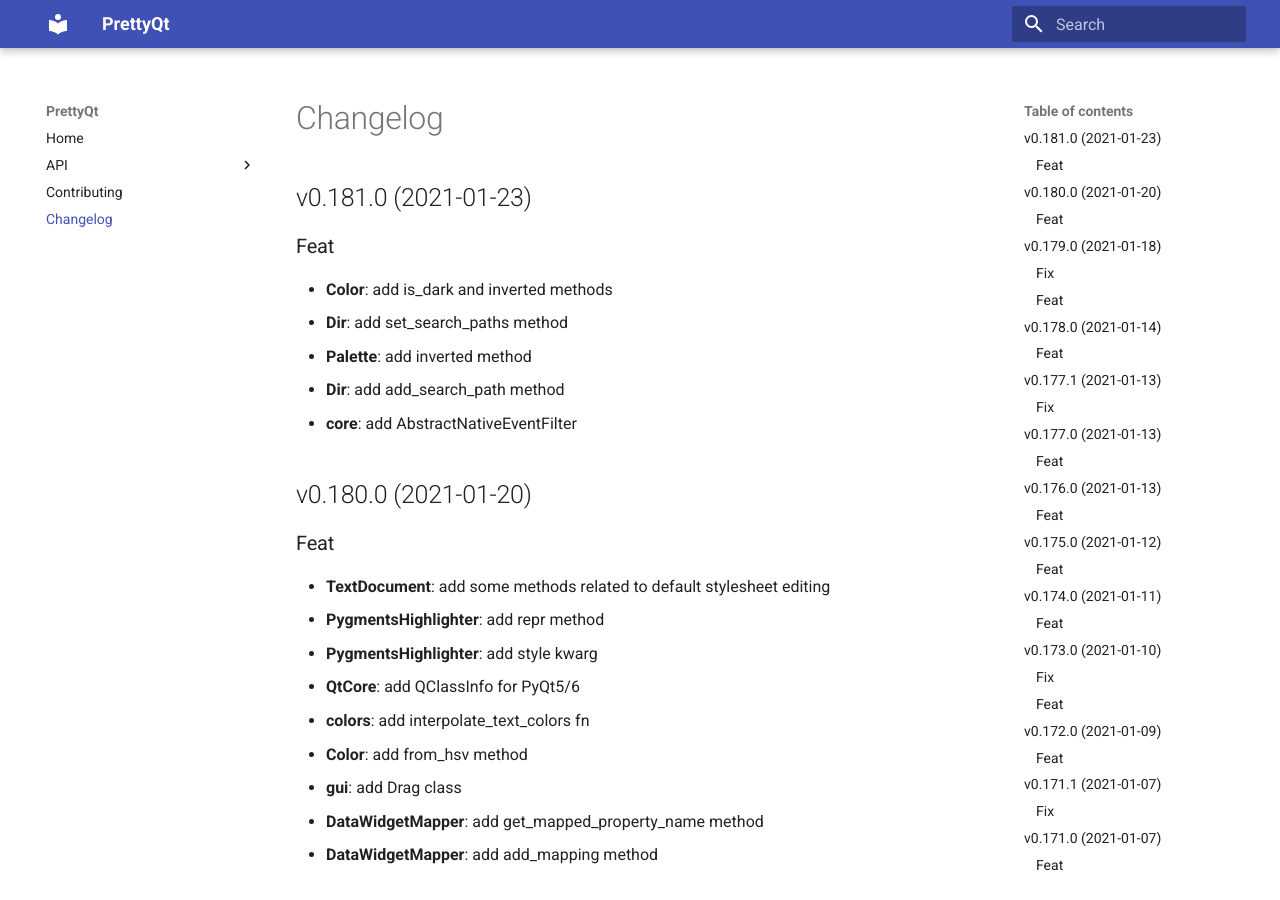
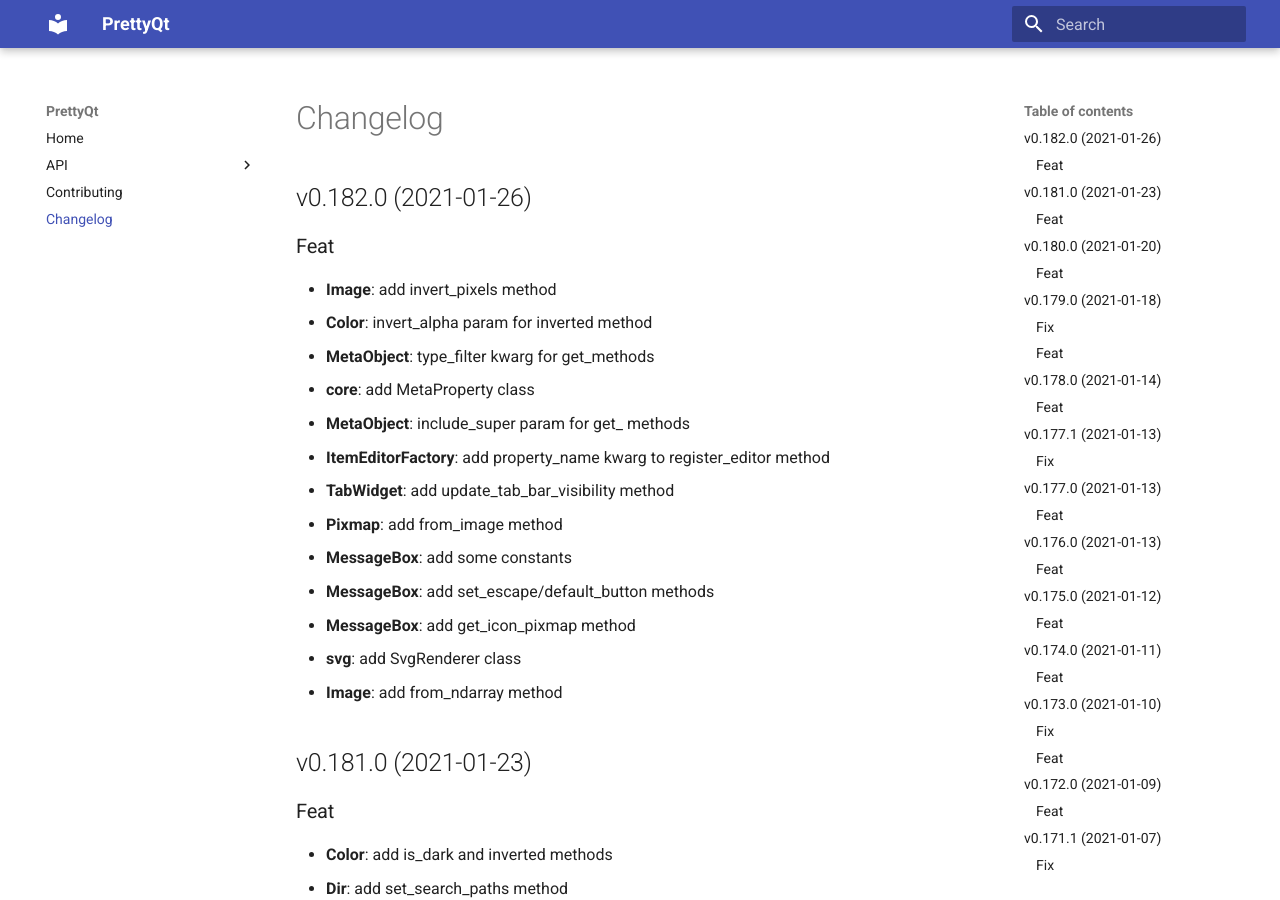
Before and after one commit to phil65/PrettyQt, an MkDocs documentation site: the page built from docs/changelog.md, in a window 1280 px wide and 900 px high. Built offline with MkDocs 1.6.1 and Material for MkDocs 9.7.7, drawn with Linux system fonts in a browser that asks for light colours.

Commit message:
bump: version 0.181.0 → 0.182.0

```diff
--- a/docs/changelog.md
+++ b/docs/changelog.md
@@ -1,3 +1,21 @@
+## v0.182.0 (2021-01-26)
+
+### Feat
+
+- **Image**: add invert_pixels method
+- **Color**: invert_alpha param for inverted method
+- **MetaObject**: type_filter kwarg for get_methods
+- **core**: add MetaProperty class
+- **MetaObject**: include_super param for get_ methods
+- **ItemEditorFactory**: add property_name kwarg to register_editor method
+- **TabWidget**: add update_tab_bar_visibility method
+- **Pixmap**: add from_image method
+- **MessageBox**: add some constants
+- **MessageBox**: add set_escape/default_button methods
+- **MessageBox**: add get_icon_pixmap method
+- **svg**: add SvgRenderer class
+- **Image**: add from_ndarray method
+
 ## v0.181.0 (2021-01-23)
 
 ### Feat
--- a/prettyqt/__init__.py
+++ b/prettyqt/__init__.py
@@ -3,7 +3,7 @@ import pathlib
 
 __author__ = """Philipp Temminghoff"""
 __email__ = "phil65@kodi.tv"
-__version__ = "0.181.0"
+__version__ = "0.182.0"
 
 ROOT_PATH = pathlib.Path(__file__).parent
 
--- a/pyproject.toml
+++ b/pyproject.toml
@@ -1,6 +1,6 @@
 [tool.poetry]
 name = "PrettyQt"
-version = "0.181.0"
+version = "0.182.0"
 description = "A pythonic layer on top of PyQt5 / PySide2 / PySide6"
 readme = 'docs/index.md'
 repository = "https://github.com/phil65/prettyqt"
@@ -139,7 +139,7 @@ exclude = '''
 '''
 [tool.commitizen]
 name = "cz_conventional_commits"
-version = "0.181.0"
+version = "0.182.0"
 tag_format = "v$version"
 version_files = [
     "prettyqt/__init__.py:__version__",
--- a/setup.py
+++ b/setup.py
@@ -37,6 +37,6 @@ setup(
     packages=find_packages(),
     test_suite="tests",
     url="https://github.com/phil65/prettyqt",
-    version="0.181.0",
+    version="0.182.0",
     zip_safe=False,
 )
```
Also changed, not shown: CHANGELOG.md (+18 -0 lines).
